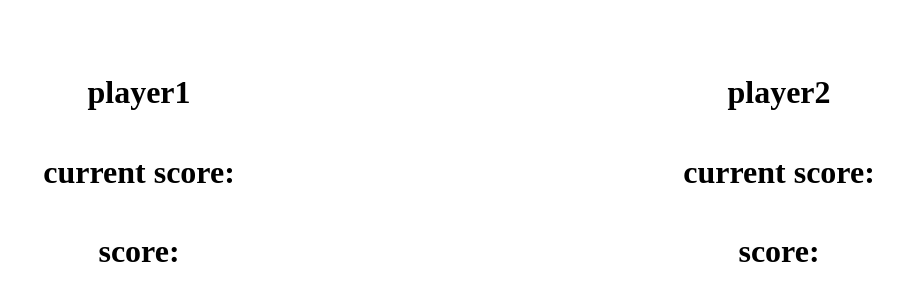
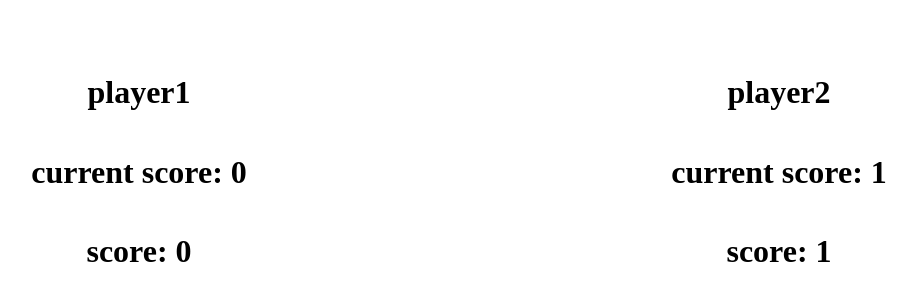
Before and after one commit to idan93l/roll_the_dice, a React (Create React App) app: page / in a window 1280 px wide. Shown: the part 236-536 px from the top of the page, without its empty margins (189-1105 px from the left). Built offline with nearby package versions, Linux system fonts and the light colour scheme.

Commit message:
third commit for testing

```diff
--- a/src/Pages/GameBoard.jsx
+++ b/src/Pages/GameBoard.jsx
@@ -3,15 +3,11 @@ import Player from "../components/Player";
 import "./GameBoard.css"
 
 class GameBoard extends React.Component {
-  constructor() {
-    super();
-  }
-
   render = () => {
     return (
       <div className="GameBoard">
-        <Player name="player1" />
-        <Player name="player2" />
+        <Player name="player1" initialScore="0" totalScore="0"/>
+        <Player name="player2" initialScore="1" totalScore="1"/>
       </div>
     );
   };
--- a/src/components/Player.jsx
+++ b/src/components/Player.jsx
@@ -2,16 +2,12 @@ import React from "react";
 import "./player.css";
 
 class Player extends React.Component {
-  constructor() {
-    super();
-  }
-
   render = () => {
     return (
       <div className="Player">
         <h1>{this.props.name}</h1>
-        <h1>current score:</h1>
-        <h1>score:</h1>
+        <h1>current score: {this.props.initialScore}</h1>
+        <h1>score: {this.props.totalScore}</h1>
       </div>
     );
   };
--- a/src/index.js
+++ b/src/index.js
@@ -2,4 +2,8 @@ import React from 'react';
 import ReactDOM from 'react-dom';
 import App from './App';
 
+if (module.hot) {
+  module.hot.accept();
+}
+
 ReactDOM.render(<App />, document.getElementById('root'));
```
